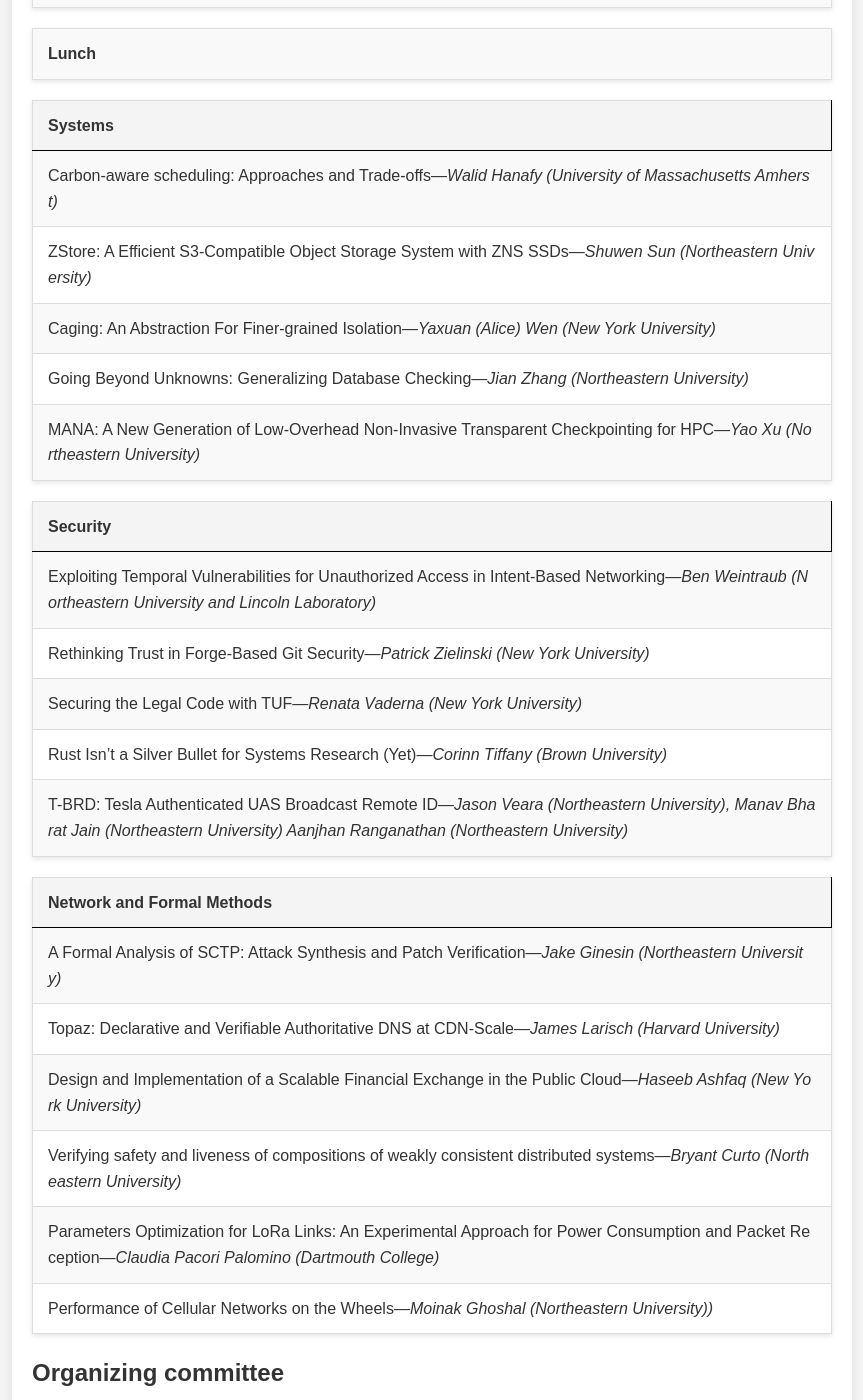
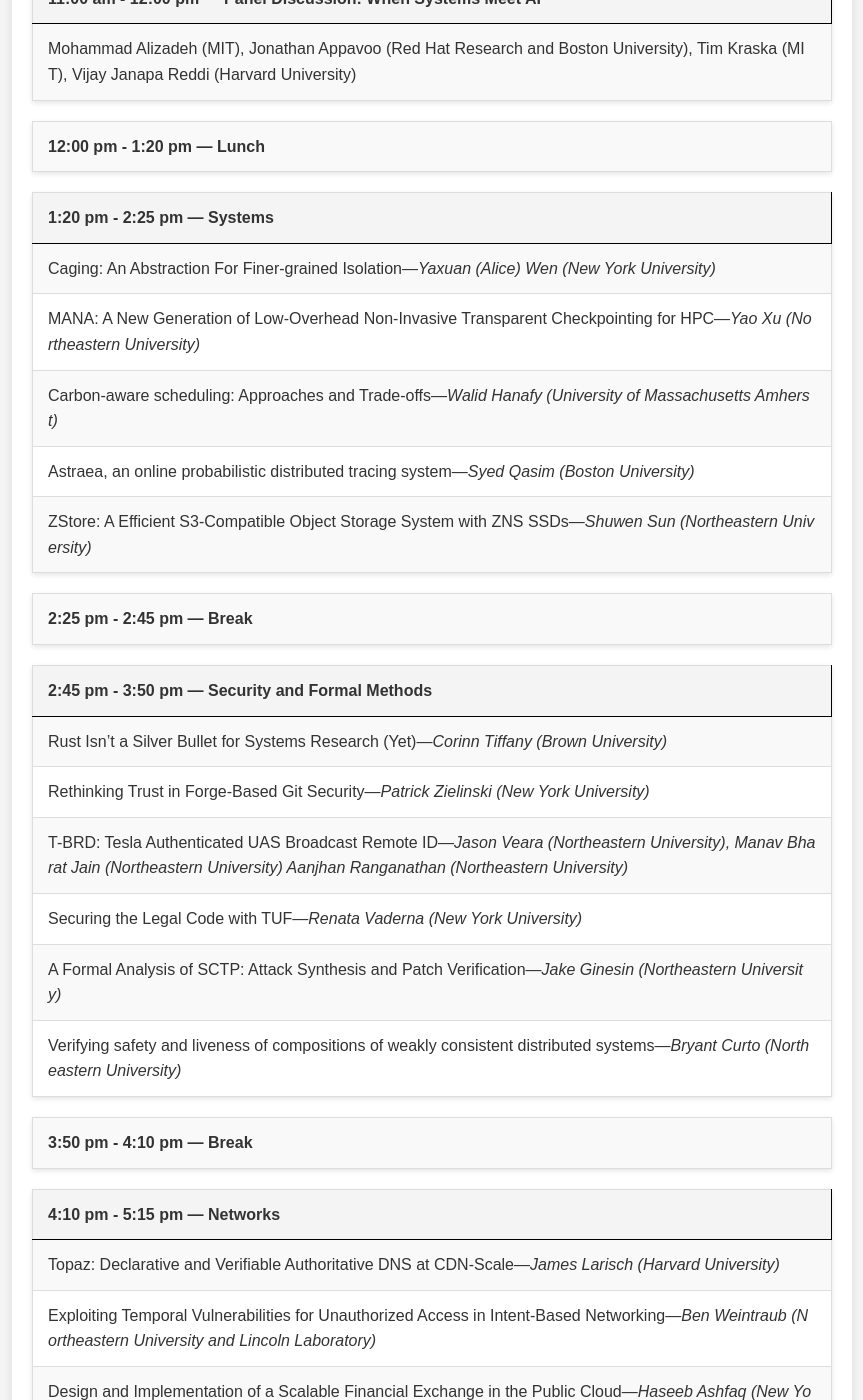
Before and after one commit to Khoury-srg/nesd25, a Jekyll site: the page built from index.markdown, in a window 1280 px wide and 1400 px high, scrolled down 1793 px. Shown: the whole window, without its empty margins (208-1071 px from the left). Built offline with Jekyll 4.4.1, drawn with Linux system fonts in a browser that asks for light colours; some of the changed text lies outside the part shown.

Commit message:
schedule

```diff
--- a/index.markdown
+++ b/index.markdown
@@ -45,56 +45,62 @@ To present your work at NESysDay'25, please submit the following information to
 
 ## Schedule
 
-| **Breakfast** |
+| **8:15 am - 8:55 am --- Breakfast** |
 
-| Machine Learning Systems |
+| **8:55 am - 9:00 am --- Opening Remarks** |
+
+| 9:00 am - 10:35 am --- Machine Learning Systems |
 |:--------------------------|
+| Stateful Large Language Model Serving with Pensieve---*Jinkun Lin (New York University)* |
 | QuArch: Crowdsourcing an ML Dataset for Benchmarking AI in Computer Architecture---*Shvetank Prakash (Harvard University)* |
+| Enhancing LLM Access with Quality-Aware Speculative Generation Across Regions---*Noah Martin (Tufts University), Fahad Dogar (Tufts University)* |
+| GSplit: Scaling Graph Neural Network Training on Large Graphs via Split-Parallelism---*Juelin Liu (University of Massachusetts Amherst), Sandeep Polisetty (University of Massachusetts Amherst)* |
 | Refine: Robust Unsupervised Anomaly Detection for Production HPC Systems---*Efe Sencan (Boston University)* |
-| GSplit: Scaling Graph Neural Network Training on Large Graphs via Split-Parallelism---*Juelin Liu (University of Massachusetts Amherst), Sandeep Polisetty (University of Massachusetts Amherst)* |
-| Astraea, an online probabilistic distributed tracing system---*Syed Qasim (Boston University)* |
-| Stateful Large Language Model Serving with Pensieve---*Jinkun Lin (New York University)* |
-| Enhancing LLM Access with Quality-Aware Speculative Generation Across Regions---*Noah Martin (Tufts University), Fahad Dogar (Tufts University)* |
 | DROP: Poison Dilution via Knowledge Distillation for Federated Learning---*Georgios Syros (Northeastern University)* |
 | LLMProxy: Reducing Cost to Access Large Language Models---*Abdullah Bin Faisal (Tufts University)* |
 |-----------------------------------------------------------------------------|
 
-| Panel Discussion: When Systems Meet AI |
+| **10:35 am - 11:00 am --- Break** |
+
+| 11:00 am - 12:00 pm --- Panel Discussion: When Systems Meet AI |
 |:-----------------|
 | Mohammad Alizadeh (MIT), Jonathan Appavoo (Red Hat Research and Boston University), Tim Kraska (MIT), Vijay Janapa Reddi (Harvard University)  |
 |-----------------|
 
-| **Lunch** |
+| **12:00 pm - 1:20 pm --- Lunch** |
 
 
-| Systems |
+| 1:20 pm - 2:25 pm --- Systems |
 |:--------------------------|
+| Caging: An Abstraction For Finer-grained Isolation---*Yaxuan (Alice) Wen (New York University)* |
+| MANA: A New Generation of Low-Overhead Non-Invasive Transparent Checkpointing for HPC---*Yao Xu (Northeastern University)* |
 | Carbon-aware scheduling: Approaches and Trade-offs---*Walid Hanafy (University of Massachusetts Amherst)* |
+| Astraea, an online probabilistic distributed tracing system---*Syed Qasim (Boston University)* |
 | ZStore: A Efficient S3-Compatible Object Storage System with ZNS SSDs---*Shuwen Sun (Northeastern University)* |
-| Caging: An Abstraction For Finer-grained Isolation---*Yaxuan (Alice) Wen (New York University)* |
-| Going Beyond Unknowns: Generalizing Database Checking---*Jian Zhang (Northeastern University)* |
-| MANA: A New Generation of Low-Overhead Non-Invasive Transparent Checkpointing for HPC---*Yao Xu (Northeastern University)* |
+
+| **2:25 pm - 2:45 pm --- Break** |
+
+| 2:45 pm - 3:50 pm --- Security and Formal Methods |
+|:--------------------------|
+| Rust Isn't a Silver Bullet for Systems Research (Yet)---*Corinn Tiffany (Brown University)* |
+| Rethinking Trust in Forge-Based Git Security---*Patrick Zielinski (New York University)* |
+| T-BRD: Tesla Authenticated UAS Broadcast Remote ID---*Jason Veara (Northeastern University), Manav Bharat Jain (Northeastern University) Aanjhan Ranganathan (Northeastern University)* |
+| Securing the Legal Code with TUF---*Renata Vaderna (New York University)* |
+| A Formal Analysis of SCTP: Attack Synthesis and Patch Verification---*Jake Ginesin (Northeastern University)* |
+| Verifying safety and liveness of compositions of weakly consistent distributed systems---*Bryant Curto (Northeastern University)* |
+
+| **3:50 pm - 4:10 pm --- Break** |
+
+| 4:10 pm - 5:15 pm --- Networks |
+|:--------------------------|
+| Topaz: Declarative and Verifiable Authoritative DNS at CDN-Scale---*James Larisch (Harvard University)* |
+| Exploiting Temporal Vulnerabilities for Unauthorized Access in Intent-Based Networking---*Ben Weintraub (Northeastern University and Lincoln Laboratory)* |
+| Design and Implementation of a Scalable Financial Exchange in the Public Cloud---*Haseeb Ashfaq (New York University)* |
+| Parameters Optimization for LoRa Links: An Experimental Approach for Power Consumption and Packet Reception---*Claudia Pacori Palomino (Dartmouth College)* |
+| Performance of Cellular Networks on the Wheels---*Moinak Ghoshal (Northeastern University)* |
 
 
-| Security |
-|:--------------------------|
-| Exploiting Temporal Vulnerabilities for Unauthorized Access in Intent-Based Networking---*Ben Weintraub (Northeastern University and Lincoln Laboratory)* |
-| Rethinking Trust in Forge-Based Git Security---*Patrick Zielinski (New York University)* |
-| Securing the Legal Code with TUF---*Renata Vaderna (New York University)* |
-| Rust Isn't a Silver Bullet for Systems Research (Yet)---*Corinn Tiffany (Brown University)* |
-| T-BRD: Tesla Authenticated UAS Broadcast Remote ID---*Jason Veara (Northeastern University), Manav Bharat Jain (Northeastern University) Aanjhan Ranganathan (Northeastern University)* |
-
-
-| Network and Formal Methods |
-|:--------------------------|
-| A Formal Analysis of SCTP: Attack Synthesis and Patch Verification---*Jake Ginesin (Northeastern University)* |
-| Topaz: Declarative and Verifiable Authoritative DNS at CDN-Scale---*James Larisch (Harvard University)* |
-| Design and Implementation of a Scalable Financial Exchange in the Public Cloud---*Haseeb Ashfaq (New York University)* |
-| Verifying safety and liveness of compositions of weakly consistent distributed systems---*Bryant Curto (Northeastern University)* |
-| Parameters Optimization for LoRa Links: An Experimental Approach for Power Consumption and Packet Reception---*Claudia Pacori Palomino (Dartmouth College)* |
-| Performance of Cellular Networks on the Wheels---*Moinak Ghoshal (Northeastern University))* |
-
-
+| **5:15 pm - 5:20 pm --- Closing Remarks** |
 
 ## Organizing committee
 
```
